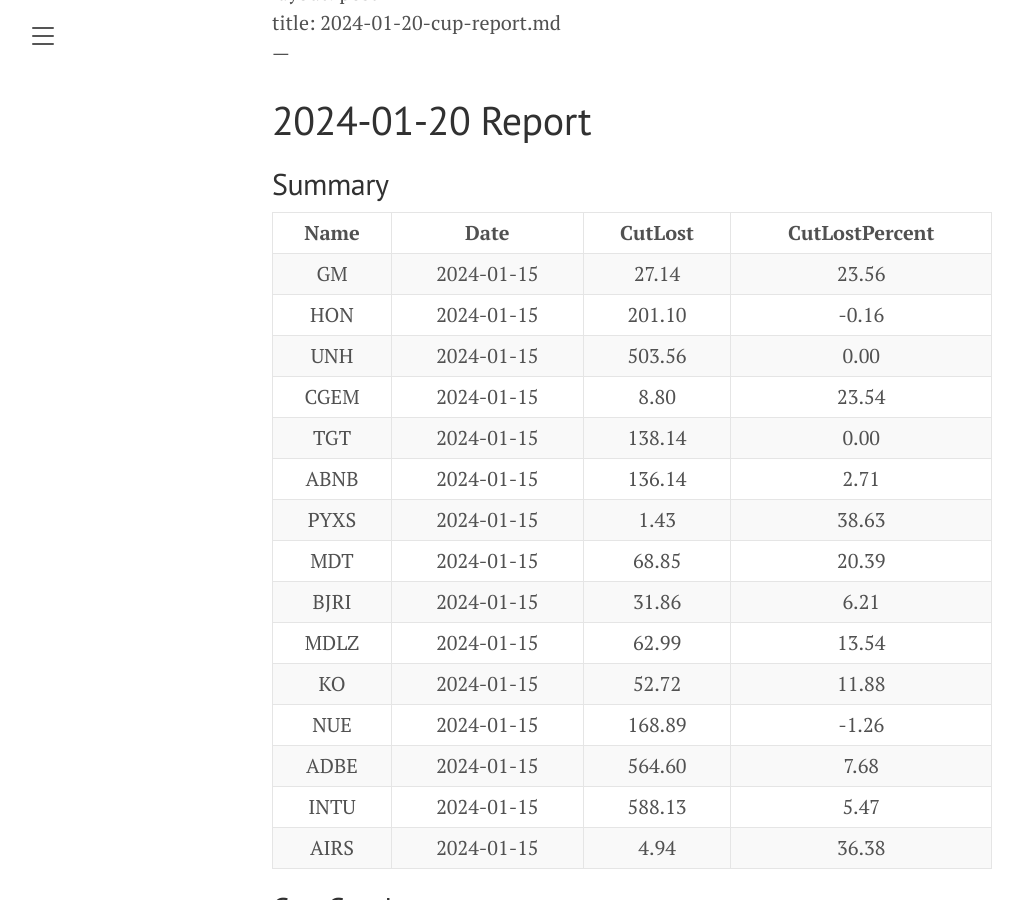
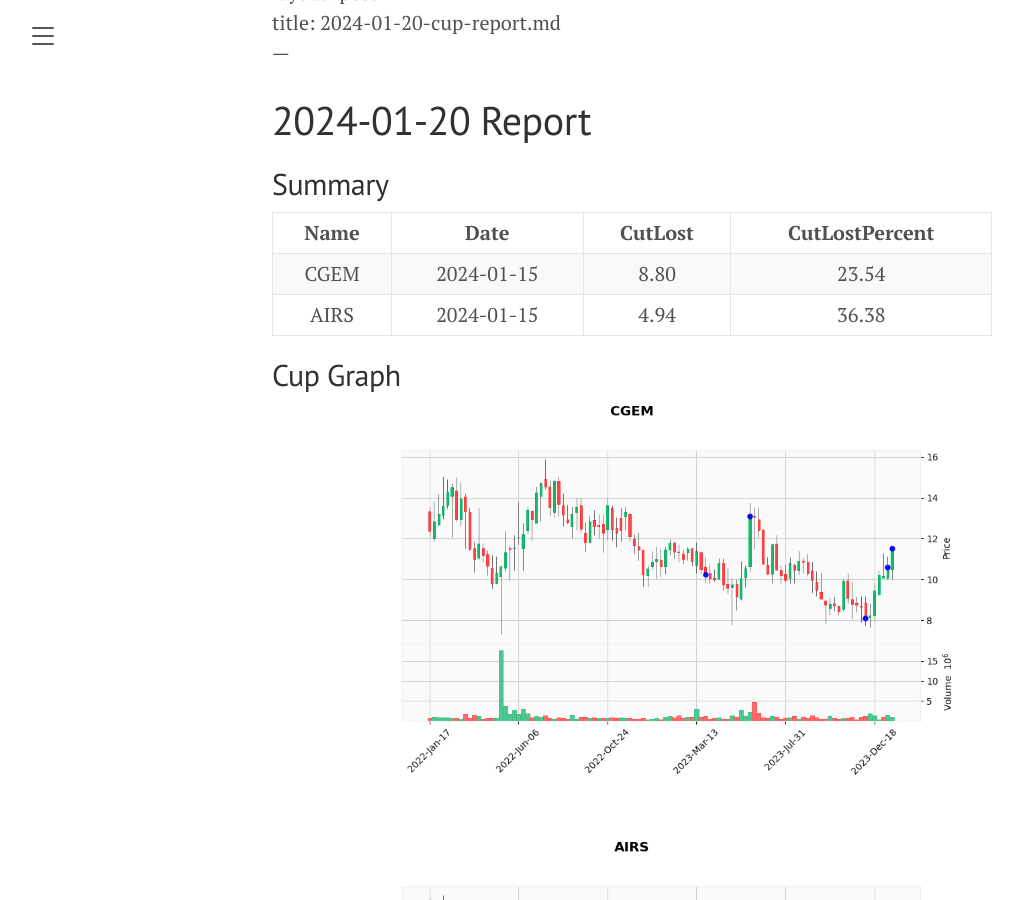
Before and after one commit to yiuc/yiuc.github.io, a Jekyll site: the page built from index.html, in a window 1280 px wide and 900 px high, scrolled down 373 px. Shown: the whole window, without its empty margins (8-1031 px from the left). Built offline with Jekyll 4.4.1, drawn with Linux system fonts in a browser that asks for light colours; the list of posts is cut into pages by our own code; some of the changed text lies outside the part shown.

Commit message:
WEEKLY UPDATE

```diff
--- a/_posts/2024-01-13-cup-report.md
+++ b/_posts/2024-01-13-cup-report.md
@@ -17,34 +17,10 @@ Summary
 |Name|Date|CutLost|CutLostPercent|
 | :---: | :---: | :---: | :---: |
 |GM|2024-01-08|27.14|23.02|
-|KR|2024-01-08|44.11|4.17|
-|NUE|2024-01-08|168.89|0.00|
-|LYB|2024-01-08|94.43|0.00|
-|RTX|2024-01-08|80.28|7.01|
-|QS|2024-01-08|5.28|28.36|
-|MS|2024-01-08|89.70|0.00|
-|DOW|2024-01-08|53.37|0.00|
-|PM|2024-01-08|90.06|5.46|
-|ZIM|2024-01-08|7.39|45.10|
-|MDLZ|2024-01-08|62.99|13.86|
-|DE|2024-01-08|386.51|0.00|
 |LMT|2024-01-08|441.81|4.61|
-|HON|2024-01-08|201.10|0.00|
 
 Cup Graph
 ---------
 
-![LYB.png](/image/202401131736/LYB.png)
-![MS.png](/image/202401131736/MS.png)
-![NUE.png](/image/202401131736/NUE.png)
-![DOW.png](/image/202401131736/DOW.png)
 ![LMT.png](/image/202401131736/LMT.png)
-![HON.png](/image/202401131736/HON.png)
-![PM.png](/image/202401131736/PM.png)
-![KR.png](/image/202401131736/KR.png)
 ![GM.png](/image/202401131736/GM.png)
-![QS.png](/image/202401131736/QS.png)
-![DE.png](/image/202401131736/DE.png)
-![RTX.png](/image/202401131736/RTX.png)
-![MDLZ.png](/image/202401131736/MDLZ.png)
-![ZIM.png](/image/202401131736/ZIM.png)
--- a/_posts/2024-01-20-cup-report.md
+++ b/_posts/2024-01-20-cup-report.md
@@ -16,37 +16,11 @@ Summary
 
 |Name|Date|CutLost|CutLostPercent|
 | :---: | :---: | :---: | :---: |
-|GM|2024-01-15|27.14|23.56|
-|HON|2024-01-15|201.10|-0.16|
-|UNH|2024-01-15|503.56|0.00|
 |CGEM|2024-01-15|8.80|23.54|
-|TGT|2024-01-15|138.14|0.00|
-|ABNB|2024-01-15|136.14|2.71|
-|PYXS|2024-01-15|1.43|38.63|
-|MDT|2024-01-15|68.85|20.39|
-|BJRI|2024-01-15|31.86|6.21|
-|MDLZ|2024-01-15|62.99|13.54|
-|KO|2024-01-15|52.72|11.88|
-|NUE|2024-01-15|168.89|-1.26|
-|ADBE|2024-01-15|564.60|7.68|
-|INTU|2024-01-15|588.13|5.47|
 |AIRS|2024-01-15|4.94|36.38|
 
 Cup Graph
 ---------
 
-![UNH.png](/image/202401201209/UNH.png)
 ![CGEM.png](/image/202401201209/CGEM.png)
-![NUE.png](/image/202401201209/NUE.png)
-![HON.png](/image/202401201209/HON.png)
-![TGT.png](/image/202401201209/TGT.png)
-![KO.png](/image/202401201209/KO.png)
-![GM.png](/image/202401201209/GM.png)
-![INTU.png](/image/202401201209/INTU.png)
-![PYXS.png](/image/202401201209/PYXS.png)
-![MDT.png](/image/202401201209/MDT.png)
-![ABNB.png](/image/202401201209/ABNB.png)
-![MDLZ.png](/image/202401201209/MDLZ.png)
-![BJRI.png](/image/202401201209/BJRI.png)
 ![AIRS.png](/image/202401201209/AIRS.png)
-![ADBE.png](/image/202401201209/ADBE.png)
```
